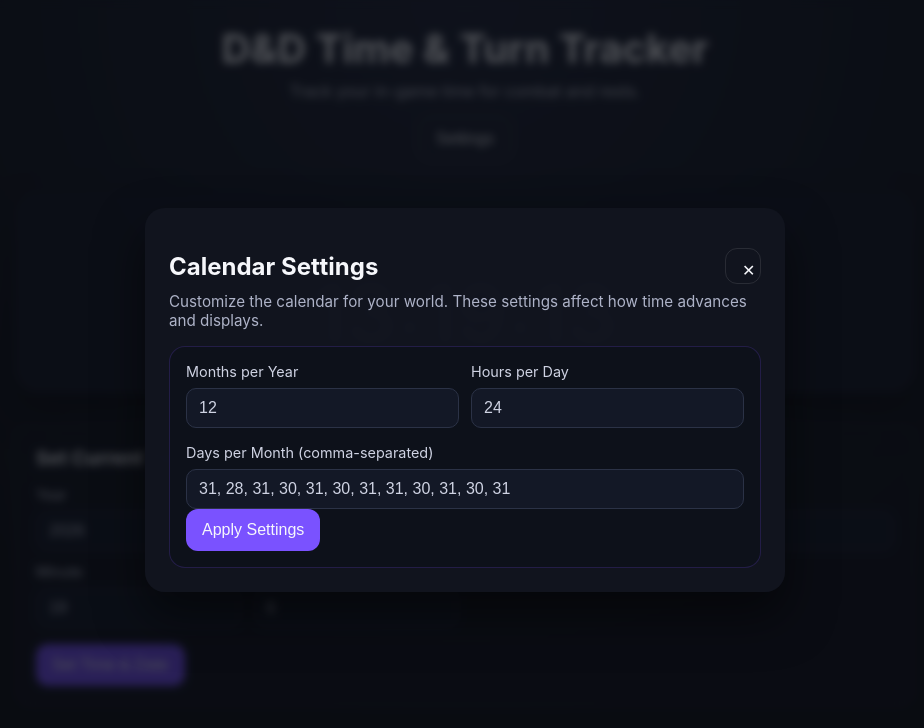
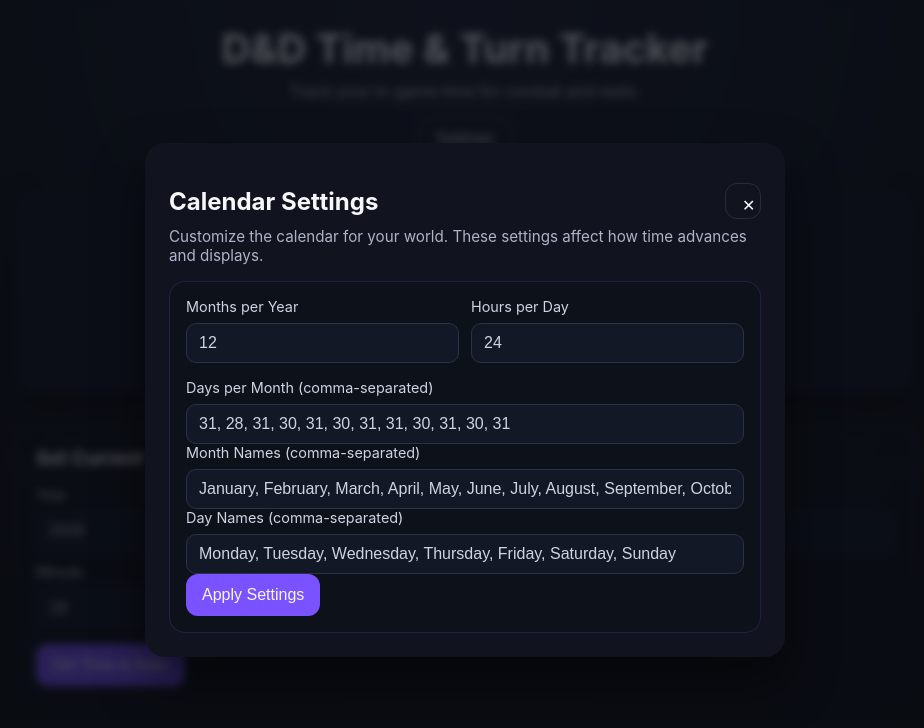
Before and after one commit to sudo-rpaisley/Time-Tracker, a website: page public/index.html in a window 1280 px wide. Both pictures are taken after a click on the button "Settings". Shown: the top 728 px of the page, without its empty margins (175-1099 px from the left). Drawn offline with Linux system fonts and the light colour scheme.

Commit message:
Add custom month and day names

```diff
--- a/public/index.html
+++ b/public/index.html
@@ -187,6 +187,22 @@
               placeholder="e.g. 31,28,31,30,31,30,31,31,30,31,30,31"
             />
           </label>
+          <label>
+            Month Names (comma-separated)
+            <input
+              type="text"
+              id="monthNamesInput"
+              placeholder="e.g. January,February,March"
+            />
+          </label>
+          <label>
+            Day Names (comma-separated)
+            <input
+              type="text"
+              id="dayNamesInput"
+              placeholder="e.g. Monday,Tuesday,Wednesday"
+            />
+          </label>
           <button class="primary" id="applySettingsButton" type="button">Apply Settings</button>
         </div>
       </div>
--- a/public/script.js
+++ b/public/script.js
@@ -23,6 +23,8 @@
 const monthsInYearInput = document.getElementById('monthsInYearInput');
 const hoursPerDayInput = document.getElementById('hoursPerDayInput');
 const daysPerMonthInput = document.getElementById('daysPerMonthInput');
+const monthNamesInput = document.getElementById('monthNamesInput');
+const dayNamesInput = document.getElementById('dayNamesInput');
 const applySettingsButton = document.getElementById('applySettingsButton');
 const profileModal = document.getElementById('profileModal');
 const profileBackdrop = document.getElementById('profileBackdrop');
@@ -47,10 +49,8 @@
 let calendarSettings = {
   monthsInYear: 12,
   daysPerMonth: [31, 28, 31, 30, 31, 30, 31, 31, 30, 31, 30, 31],
-  hoursPerDay: 24
-};
-
-const monthNames = [
+  hoursPerDay: 24,
+  monthNames: [
     'January',
     'February',
     'March',
@@ -63,7 +63,17 @@
     'October',
     'November',
     'December'
-];
+  ],
+  dayNames: [
+    'Monday',
+    'Tuesday',
+    'Wednesday',
+    'Thursday',
+    'Friday',
+    'Saturday',
+    'Sunday'
+  ]
+};
 
 const monsterPresets = [
   {
@@ -109,10 +119,26 @@
     const value = Number(parsedDays[i]);
     daysPerMonth.push(Number.isNaN(value) || value < 1 ? 30 : value);
   }
+  const parsedMonthNames = Array.isArray(settings.monthNames)
+    ? settings.monthNames
+    : [];
+  const monthNames = [];
+  for (let i = 0; i < monthsInYear; i += 1) {
+    const name = String(parsedMonthNames[i] || '').trim();
+    monthNames.push(name || `Month ${i + 1}`);
+  }
+  const parsedDayNames = Array.isArray(settings.dayNames)
+    ? settings.dayNames
+    : [];
+  const dayNames = parsedDayNames
+    .map((value) => String(value).trim())
+    .filter((value) => value.length > 0);
   return {
     monthsInYear,
     daysPerMonth,
-    hoursPerDay
+    hoursPerDay,
+    monthNames,
+    dayNames
   };
 };
 
@@ -176,20 +202,29 @@
   const minute = Math.floor(remainingSeconds / 60);
   const second = remainingSeconds % 60;
 
+  const dayOfWeekIndex =
+    settings.dayNames.length > 0 ? dayOfYear % settings.dayNames.length : null;
+
   return {
     year,
     month: monthIndex + 1,
     day: dayIndex + 1,
     hour,
     minute,
-    second
+    second,
+    dayOfWeekIndex
   };
 };
 
 const formatDate = (dateParts, settings) => {
   const name =
-    monthNames[dateParts.month - 1] || `Month ${dateParts.month}`;
-  return `${name} ${dateParts.day}, Year ${dateParts.year}`;
+    settings.monthNames[dateParts.month - 1] || `Month ${dateParts.month}`;
+  const dayName =
+    dateParts.dayOfWeekIndex !== null && settings.dayNames.length > 0
+      ? settings.dayNames[dateParts.dayOfWeekIndex]
+      : '';
+  const dayPrefix = dayName ? `${dayName}, ` : '';
+  return `${dayPrefix}${name} ${dateParts.day}, Year ${dateParts.year}`;
 };
 
 const formatTime = (dateParts) =>
@@ -559,10 +594,20 @@
     .split(',')
     .map((value) => Number(value.trim()))
     .filter((value) => !Number.isNaN(value));
+  const monthNames = monthNamesInput.value
+    .split(',')
+    .map((value) => value.trim())
+    .filter((value) => value.length > 0);
+  const dayNames = dayNamesInput.value
+    .split(',')
+    .map((value) => value.trim())
+    .filter((value) => value.length > 0);
   calendarSettings = normalizeCalendarSettings({
     monthsInYear,
     hoursPerDay,
-    daysPerMonth
+    daysPerMonth,
+    monthNames,
+    dayNames
   });
   syncInputs();
   render();
@@ -592,6 +637,8 @@
   monthsInYearInput.value = calendarSettings.monthsInYear;
   hoursPerDayInput.value = calendarSettings.hoursPerDay;
   daysPerMonthInput.value = calendarSettings.daysPerMonth.join(', ');
+  monthNamesInput.value = calendarSettings.monthNames.join(', ');
+  dayNamesInput.value = calendarSettings.dayNames.join(', ');
   syncInputs();
   render();
 };
```
Lines whose indentation alone changed are shown as unchanged.
